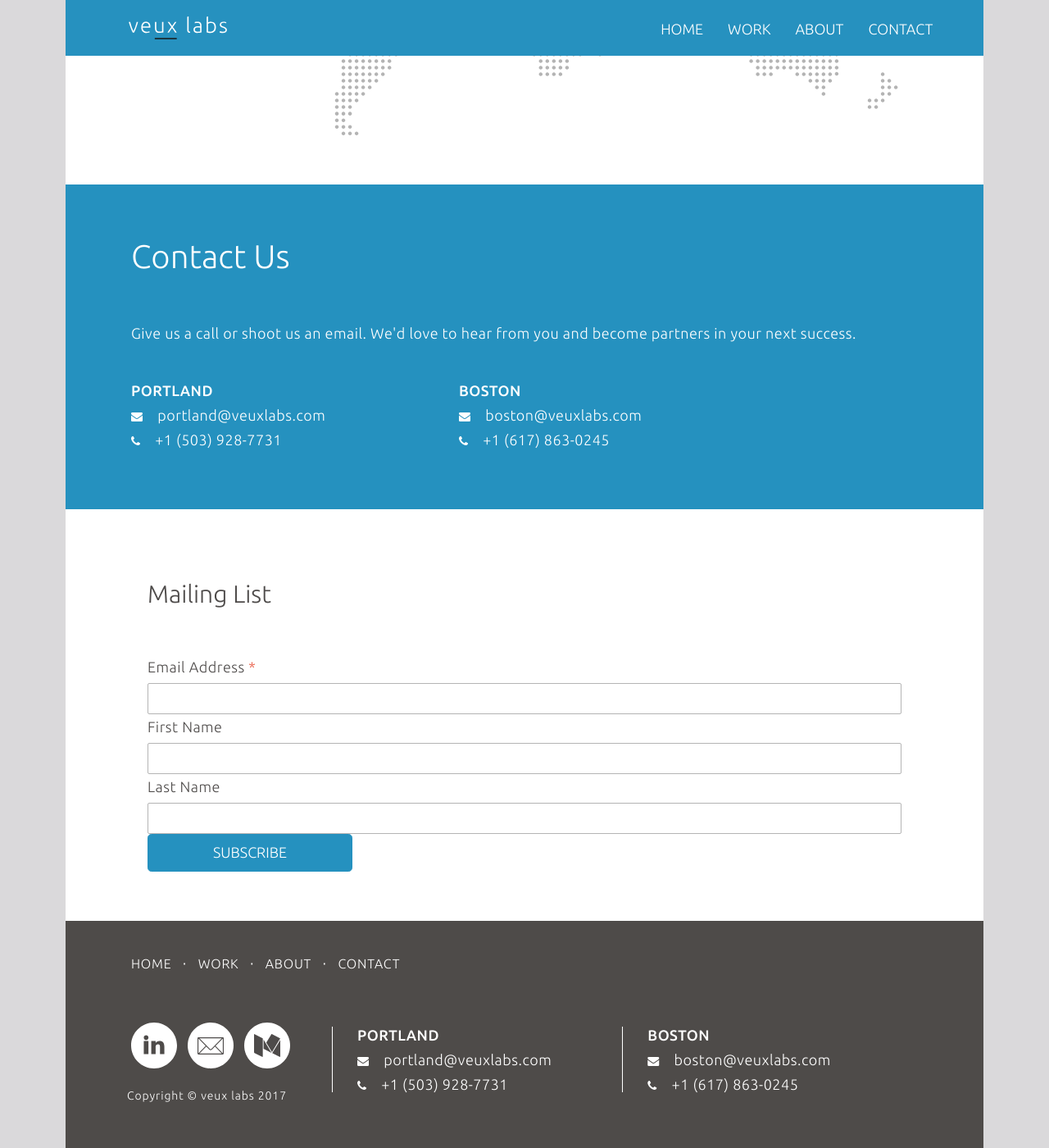
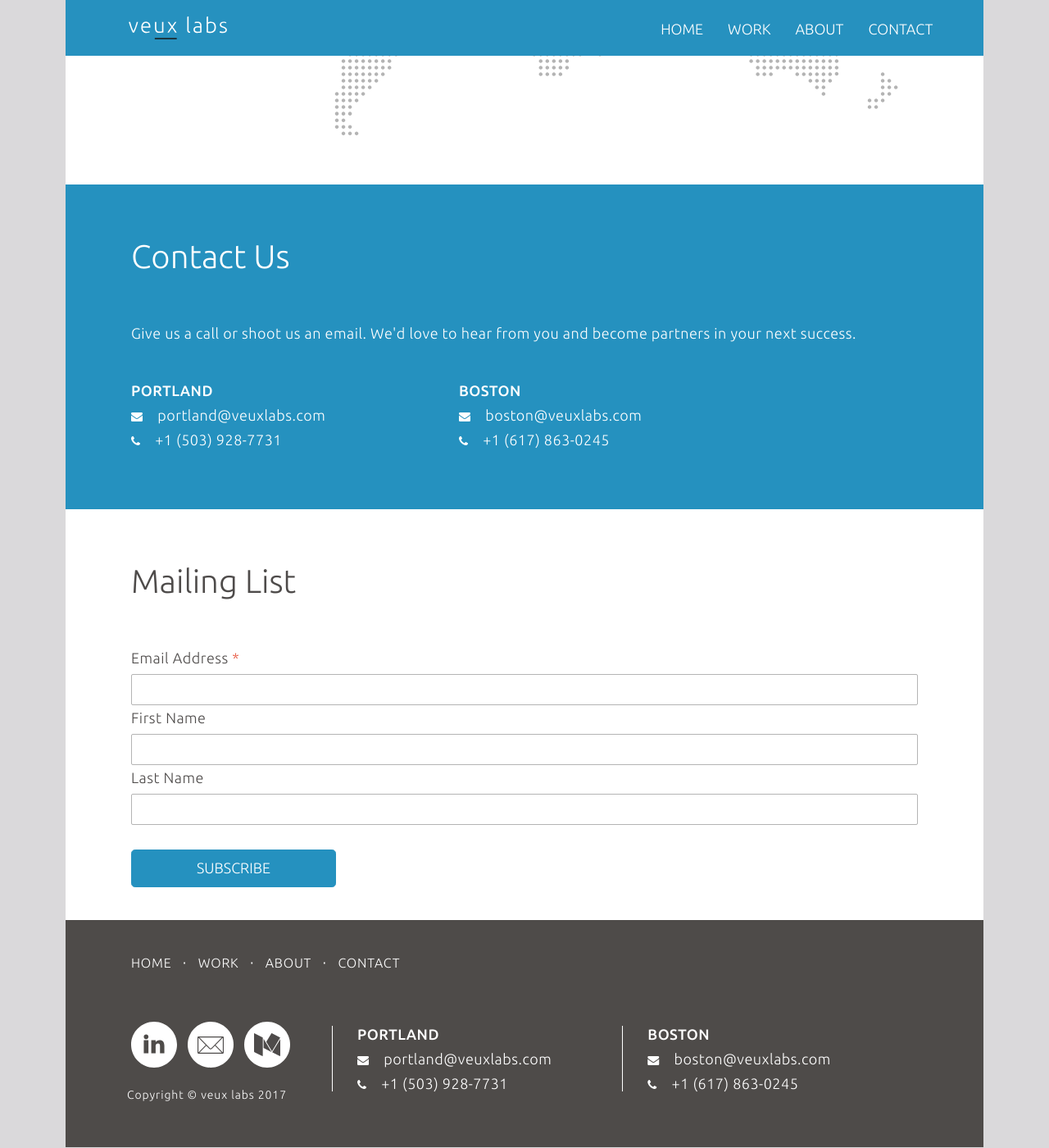
Before and after one commit to VeuxLabs/VeuxLabs.github.io, a Jekyll site: the page built from contact.html, in a window 1280 px wide and 1400 px high, scrolled down 677 px. Shown: the whole window at 82% size. Built offline with Jekyll 4.4.1, drawn with Linux system fonts in a browser that asks for light colours; nearby versions of some CDN libraries; comment, search, counter and statistics services are not loaded.

Commit message:
Contact page fixes

```diff
--- a/css/landing-page.css
+++ b/css/landing-page.css
@@ -1438,17 +1438,13 @@ p.copyright {
     }
 }
 
-#mc_embed_signup {
-    padding: 20px;
-}
-
 #mc_embed_signup form {
     padding-left: 0 !important;
 }
 
 #mc_embed_signup h1 {
    color: #4e4b4a;
-   font-size: 30px;
+   font-size: 40px;
    margin: 30px 0 60px;
 }
 
@@ -1494,7 +1490,7 @@ p.copyright {
     text-align: center;
     color: white;
     text-transform: uppercase;
-    margin: 0 auto;
+    margin: 30px auto 0 auto;
 }
 
 
```
